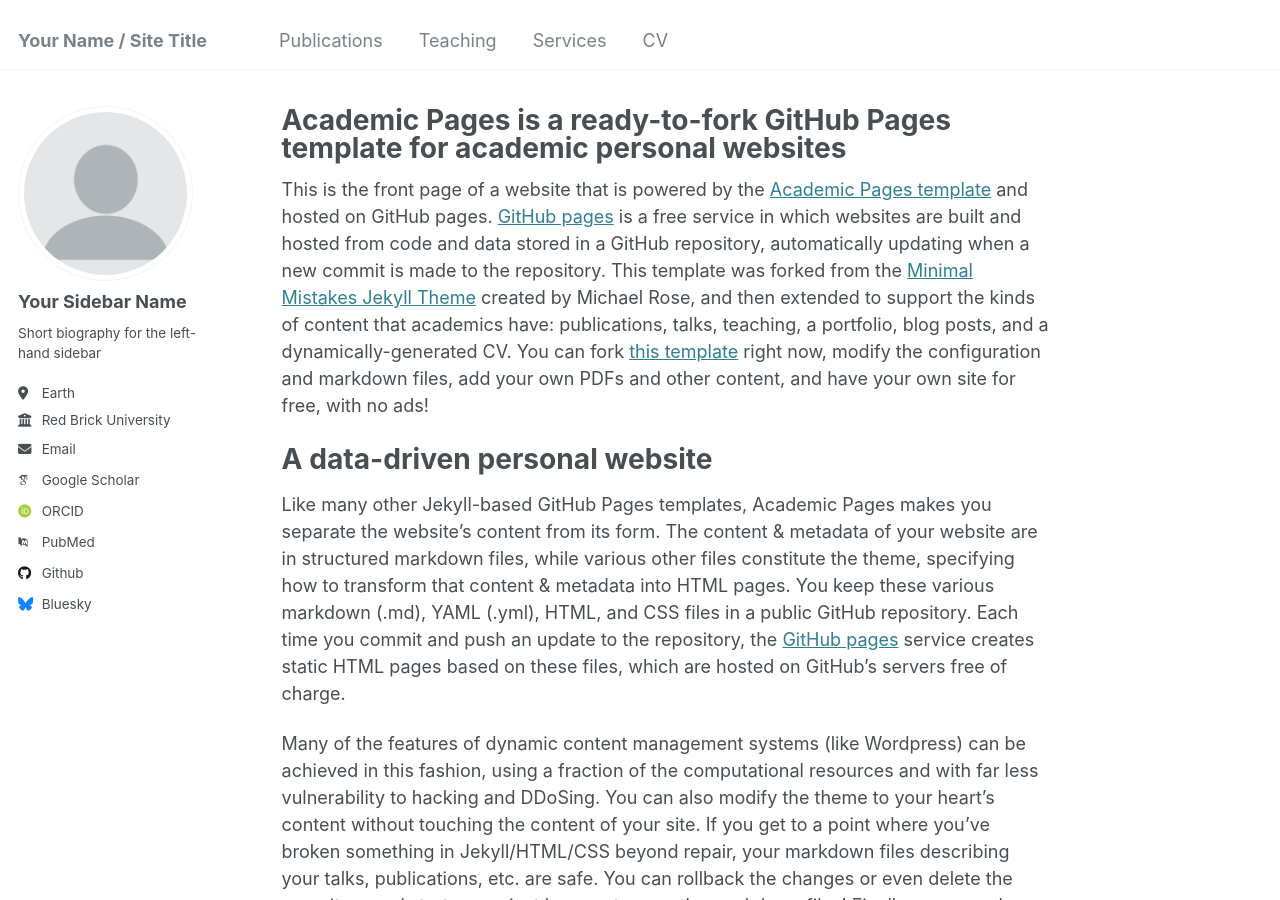
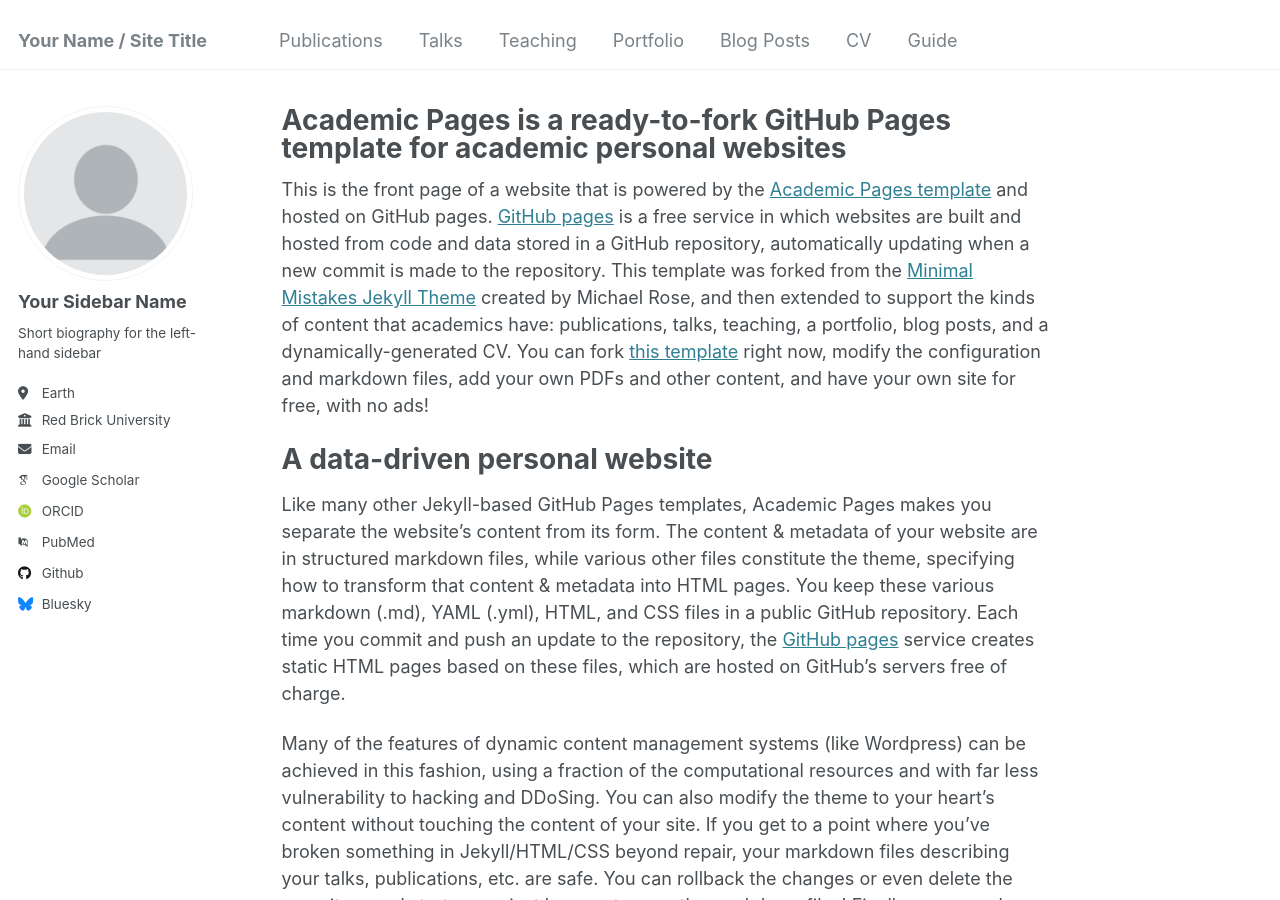
Before and after one commit to ms5f/ms5f.github.io, a Jekyll site: the page built from _pages/about.md, in a window 1280 px wide and 900 px high. Built offline with Jekyll 4.4.1, drawn with Linux system fonts in a browser that asks for light colours; some web fonts are replaced.

Commit message:
Update navigation.yml

```diff
--- a/_data/navigation.yml
+++ b/_data/navigation.yml
@@ -8,11 +8,20 @@ main:
   - title: "Publications"
     url: /publications/
 
+  - title: "Talks"
+    url: /talks/
+
   - title: "Teaching"
     url: /teaching/
 
-  - title: "Services"
-    url: /services/
+  - title: "Portfolio"
+    url: /portfolio/
+
+  - title: "Blog Posts"
+    url: /year-archive/
 
   - title: "CV"
     url: /cv/
+
+  - title: "Guide"
+    url: /markdown/
```
